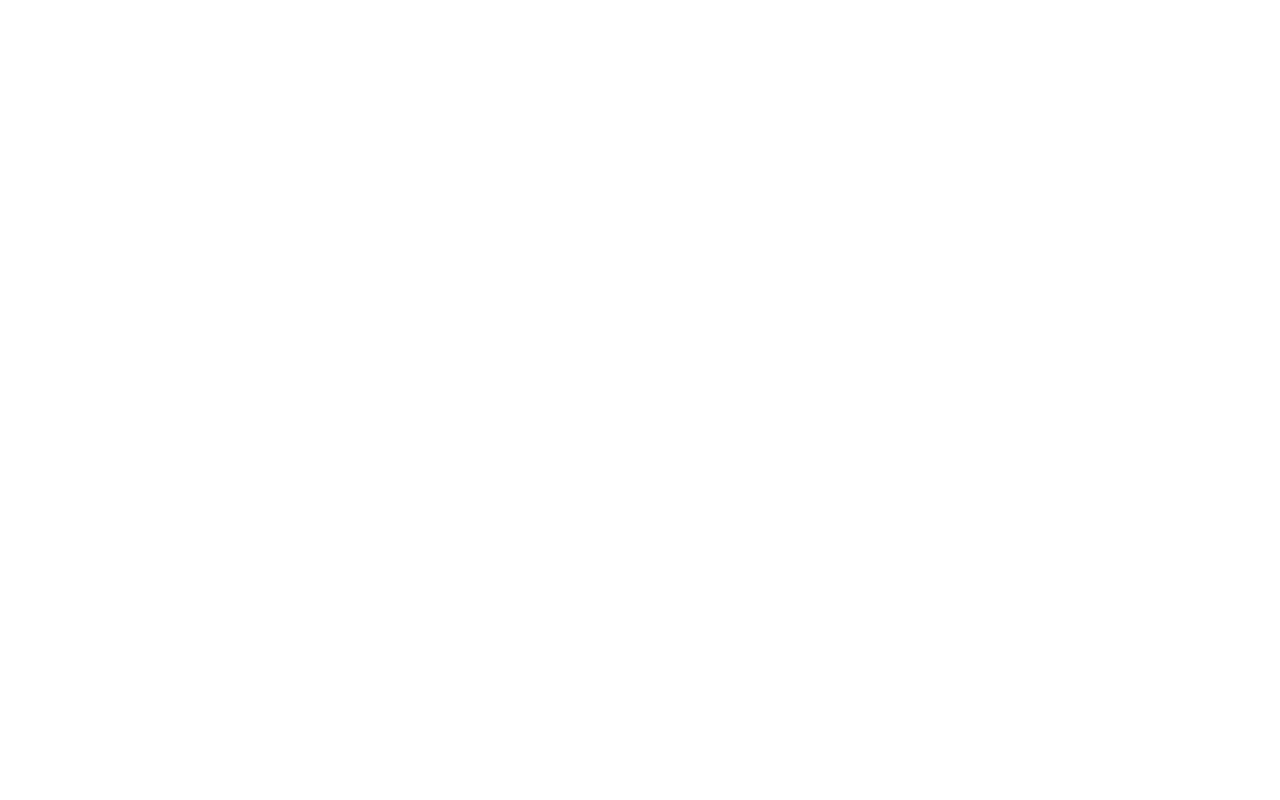
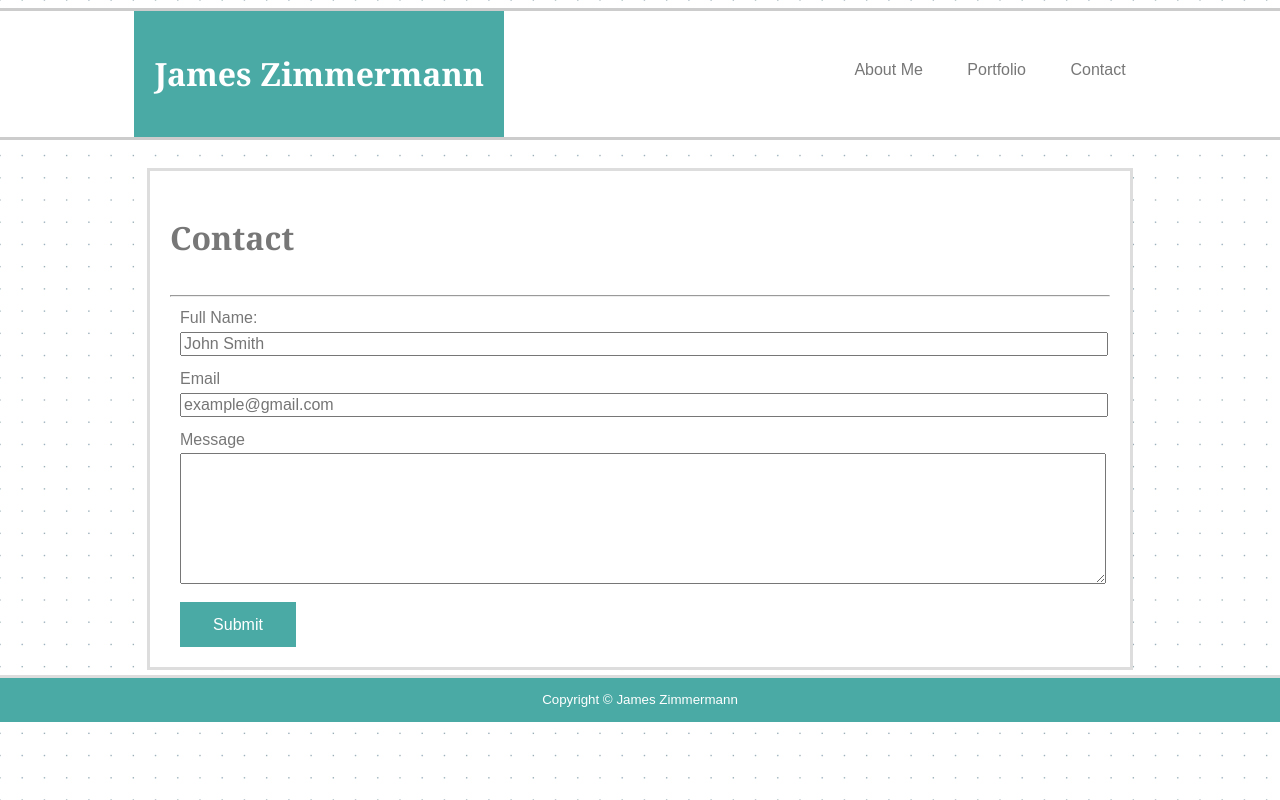
Before and after one commit to slimzim/Basic-Portfolio, a plain HTML site: page contact.html in a window 1280 px wide. Drawn offline with Linux system fonts and the light colour scheme.

Commit message:
finished minimum requirements

```diff
--- a/assets/css/style.css
+++ b/assets/css/style.css
@@ -66,6 +66,11 @@ hr {
     margin-right: 10px;
 }
 
+img {
+    float: left;
+    margin: 10px;
+}
+
 .main-content {
     background-color: #ffffff;
     border: 3px solid #dddddd;
@@ -80,11 +85,13 @@ hr {
 .portfolio-content {
     background-color: #ffffff;
     border: 3px solid #dddddd;
+    padding: 10px;
     margin-top: 10px;
     width: 960px;
     margin-left: auto;
     margin-right: auto;
     height: 580px;
+    line-height: 1.6;
 }
 
 .portfolio-container {
@@ -112,13 +119,44 @@ hr {
     text-decoration: none;
 }
 
-img {
-    float: left;
-    margin: 10px;
+.contact-form {
+    width: 100%;
+    max-width: 960px;
+}
+
+.txtb {
+    margin: 0px 20px 10px 20px;
+}
+
+.txtb input {
+    width: 100%;
+    font-size: medium;
+}
+
+.txtb textarea {
+    width: 100%;
+    height: 125px;
+}
+
+.btn {
+    display: block;
+    background: #4aaaa5;
+    padding: 10px;
+    color: #ffffff;
+    margin-left: 20px;
+    margin-right: 20px;
+    width: 10%;
+    text-align: center;
+    cursor: pointer;
 }
 
 footer {
     clear: both;
+    /* This makes the footer sticky, but I don't like it. */
+    /*position: fixed;
+    bottom: 0px;
+    width: 100%;
+     */
     background-color: #4aaaa5;
     text-align: center;
     color: #ffffff;
--- a/contact.html
+++ b/contact.html
@@ -0,0 +1,96 @@
+<!DOCTYPE html>
+<html lang="en-us">
+
+    <head>
+        <meta charset="UTF-8">
+        <title>James Zimmermann's Portfolio</title>
+        <link rel="stylesheet" type="text/css" href="assets/css/style.css">
+    </head>
+
+    <body>
+
+        <header>
+
+            <div class="container">
+                <div id="headermargins">
+                    <div class="name">
+
+                        <h1>James Zimmermann</h1>
+
+                    </div>
+
+                    <nav>
+                    <ul>
+                        <li><a href="index.html">About Me</a></li>
+                        <li><a href="portfolio.html">Portfolio</a></li>
+                        <li><a href="contact.html">Contact</a></li>
+                    </ul>
+                    </nav>
+                </div>
+            </div>
+
+        </header>
+
+        <br>
+            <div class="main-content">
+                <h1>Contact</h1>
+
+                <hr>
+
+                <div class="contact-form">
+
+                    <div class="txtb">
+                        <label>Full Name:</label>
+                        <br>
+                        <input type="text" name="" value="" placeholder="John Smith">
+                    </div>
+
+                    <div class="txtb">
+                        <label>Email</label>
+                        <br>
+                        <input type="text" name="" value="" placeholder="example@gmail.com">
+                    </div>
+
+                    <div class="txtb">
+                        <label>Message</label>
+                        <br>
+                        <textarea></textarea>
+                    </div>
+
+                    <a class="btn txtb">Submit</a>
+
+                </div>
+
+
+
+
+
+
+
+
+
+            </div>
+
+
+
+
+
+
+
+
+
+
+
+
+
+
+
+
+        <footer>
+            <p>Copyright &copy; James Zimmermann</p>
+        </footer>
+
+
+    </body>
+
+</html>
```
